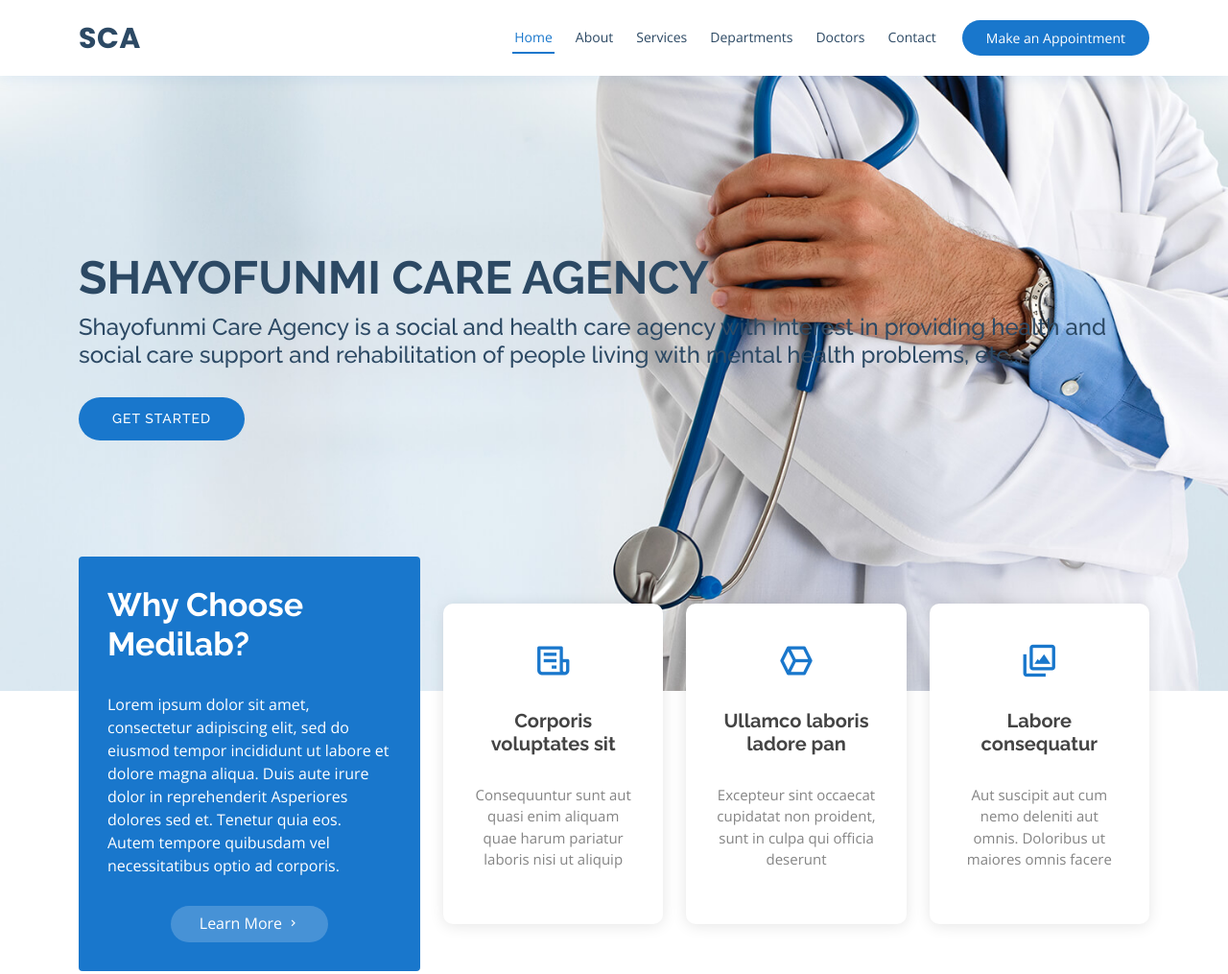
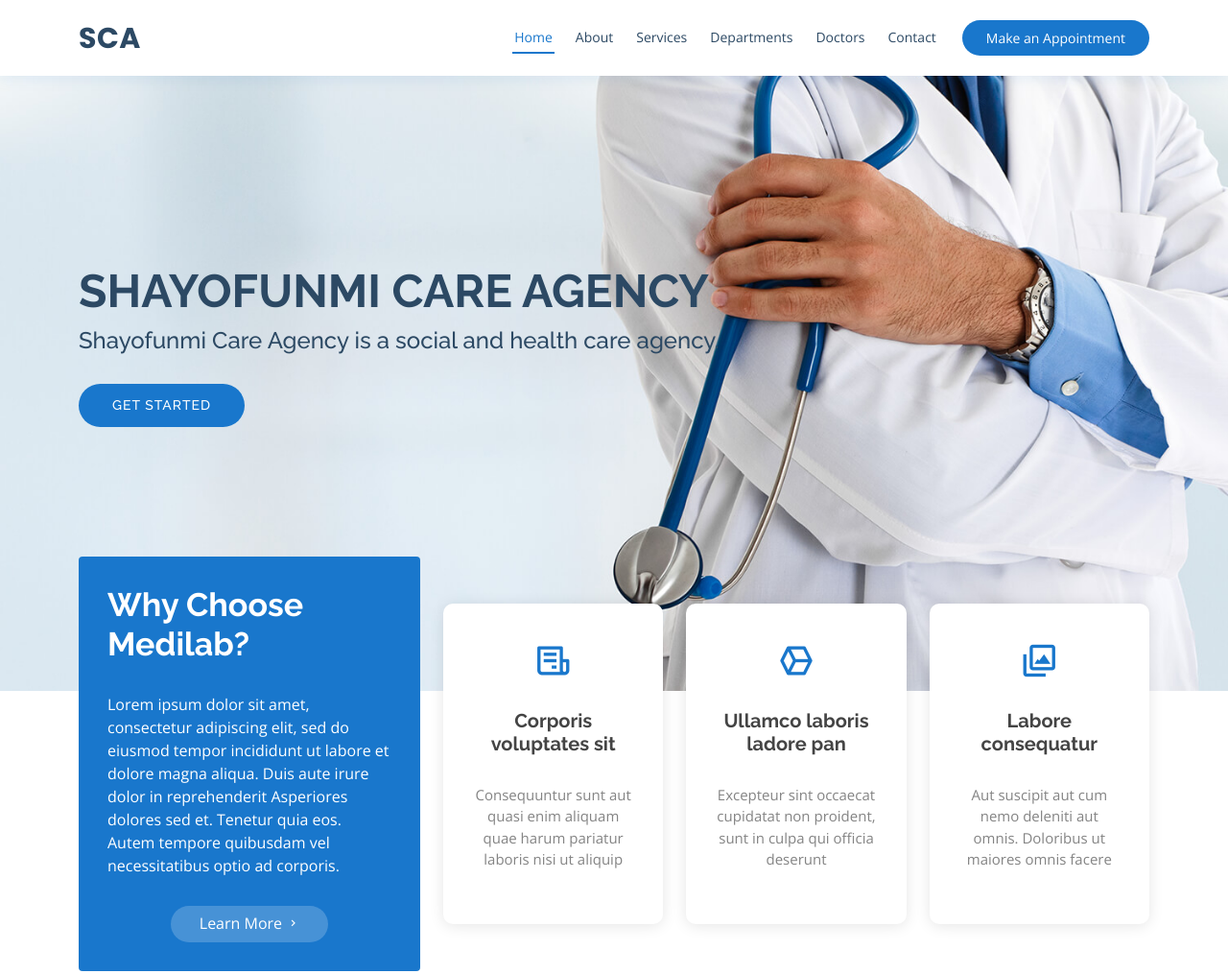
Before and after one commit to Kolabalogun/Shayofunmi-Care-Agency, a plain HTML site: page index.html in a window 1280 px wide. Shown: the top 1015 px of the page at 96% size. Drawn offline with nearby package versions, Linux system fonts and the light colour scheme.

Commit message:
Update index.html

```diff
--- a/index.html
+++ b/index.html
@@ -102,11 +102,7 @@
     <section id="hero" class="d-flex align-items-center">
       <div class="container">
         <h1>Shayofunmi Care Agency</h1>
-        <h2>
-          Shayofunmi Care Agency is a social and health care agency with
-          interest in providing health and social care support and
-          rehabilitation of people living with mental health problems, etc...
-        </h2>
+        <h2>Shayofunmi Care Agency is a social and health care agency.</h2>
         <a href="#about" class="btn-get-started scrollto">Get Started</a>
       </div>
     </section>
```
